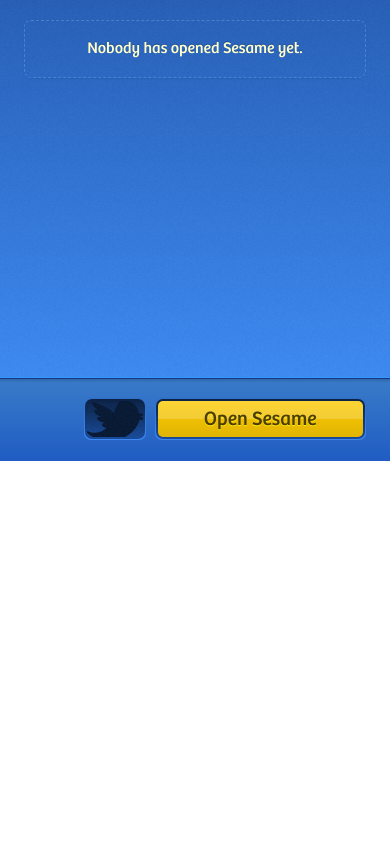
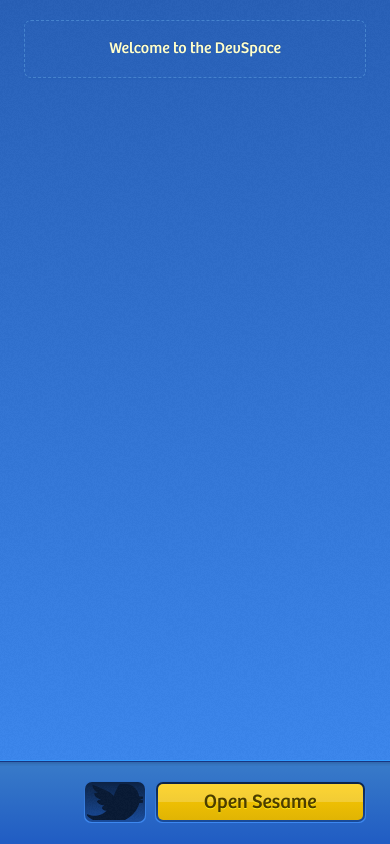
Before and after one commit to DevSpaceBE/sesame, a website: page public/index.html in a window 390 px wide. Drawn offline with Linux system fonts and the light colour scheme.

Commit message:
Make the layout more responsive

```diff
--- a/public/index.html
+++ b/public/index.html
@@ -26,7 +26,7 @@
       <section>
         <ol>
           <li id="youAreAlone">
-            <p>Nobody has opened Sesame yet.</p>
+            <p>Welcome to the DevSpace</p>
           </li>
 
           <!-- <li> -->
--- a/public/stylesheets/screen.css
+++ b/public/stylesheets/screen.css
@@ -5,15 +5,16 @@
 @import 'reset.css';@font-face{font-family: 'BreeRegular'; src: local('BreeRegular'), local('BreeRegular'), url('BreeRegular.ttf') format('truetype')}#open span,#youAreAlone p,#oops li{font-family:'BreeRegular'}#youAreAlone{text-align:center}#open span,#twitter span,figure img{border-radius:5px}#open,#wrapOpen,#wrapTwitter,#twitter,li{border-radius:7px}#wrapOpen,#open,#open span,#twitter,#twitter span,#wrapTwitter{display:block}figcaption,time{position:absolute}#twitter,#open {padding:2px}#wrapOpen,#wrapTwitter{float:right}#open,#oops li{text-align:center}#youAreAlone,#oops li{text-shadow:0 -1px #1F4D92}li+li,#oops li p+p{margin-top:7px}
 
 hr						{display:none}
-html 					{font-size:100%;font-weight:normal;font-family:TrebuchetMS}
+html 					{height:100%;font-size:100%;font-weight:normal;font-family:TrebuchetMS}
+body					{height:100%;}
 img 					{-webkit-touch-callout:none}
 a 						{text-decoration:none}
-#history				{background: url(../images/noise.png) repeat top left,-webkit-linear-gradient(top, #2860b7 0%,#3d8af2 100%)}
-#history section 		{min-height:357px;padding-bottom:20px;border-bottom:1px solid #2E9AFF;overflow:scrollbar}
+#history				{box-sizing:border-box;height:100%; background: url(../images/noise.png) repeat top left,-webkit-linear-gradient(top, #2860b7 0%,#3d8af2 100%); padding-bottom: 104px;}
+#history section 		{height:100%;padding-bottom:20px;border-bottom:1px solid #2E9AFF;overflow:scrollbar;}
 #modalMessage {display:block;opacity:0;position:absolute;z-index:50;width:200px;height:70px;top:45%;left:-100%;margin-left:-100px;margin-top:-35px;background: rgba(0,0,0,.4);border-radius:7px;box-shadow:0px 2px 3px rgba(0,0,0,.6);border:1px solid #336299;-webkit-transform: translate3d(0,-30%,0);-webkit-transition:-webkit-transform .25s ease-out,opacity .25s ease-out,left 0s linear .2s;}
 #modalMessage.displayed {opacity:1;left:50%;-webkit-transform:translate3d(0,0,0);-webkit-transition:-webkit-transform .075s ease-in,opacity .075s ease-in;}
 #modalMessage p {margin:auto;text-align:center;height:80px;line-height:70px;text-shadow:0 -1px rgba(0,0,0,.7);color:#ffc;}
-#myNav					{border-top:1px solid #173683;padding-top:19px;height:63px;background: url(../images/bg-nav.png) repeat-x top center,-webkit-linear-gradient(top, #397bc9 0%,#205cc3 100%)}
+#myNav					{border-top:1px solid #173683;padding-top:19px;height:63px;background: url(../images/bg-nav.png) repeat-x top center,-webkit-linear-gradient(top, #397bc9 0%,#205cc3 100%);position:fixed;bottom:0; width:100%;}
 #myNav a 			 	{background: -webkit-linear-gradient(top,#0c2244 0%,#194b9b 100%)}
 #open,#open span		{width:205px}
 #wrapOpen,#wrapTwitter	{padding:1px;background: -webkit-linear-gradient(top, #2f6fc7 0%,#3d88f0 100%)}
@@ -40,11 +41,9 @@ time 					{width:58px;color:#FFFFCC;text-align:right;text-shadow:0 -1px #184689;
 						time					{background-image: url(../images/sesamed.png) no-repeat left center;-webkit-background-size: 17px 11px}
 }
 @media screen and (min-width:768px){
-						#history section{min-height:841px}
 						#twitter.birdOff span	{background: url(../images/twitter-small-off.png) no-repeat center center}
 						#twitter span			{background: #61abe6 url(../images/twitter-small.png) no-repeat center center}
 						time 					{background: url(../images/sesamed-small.png) no-repeat left -1px}
 }
 @media screen and (min-width:1024px){
-						#history section{min-height:585px}
 }
```
